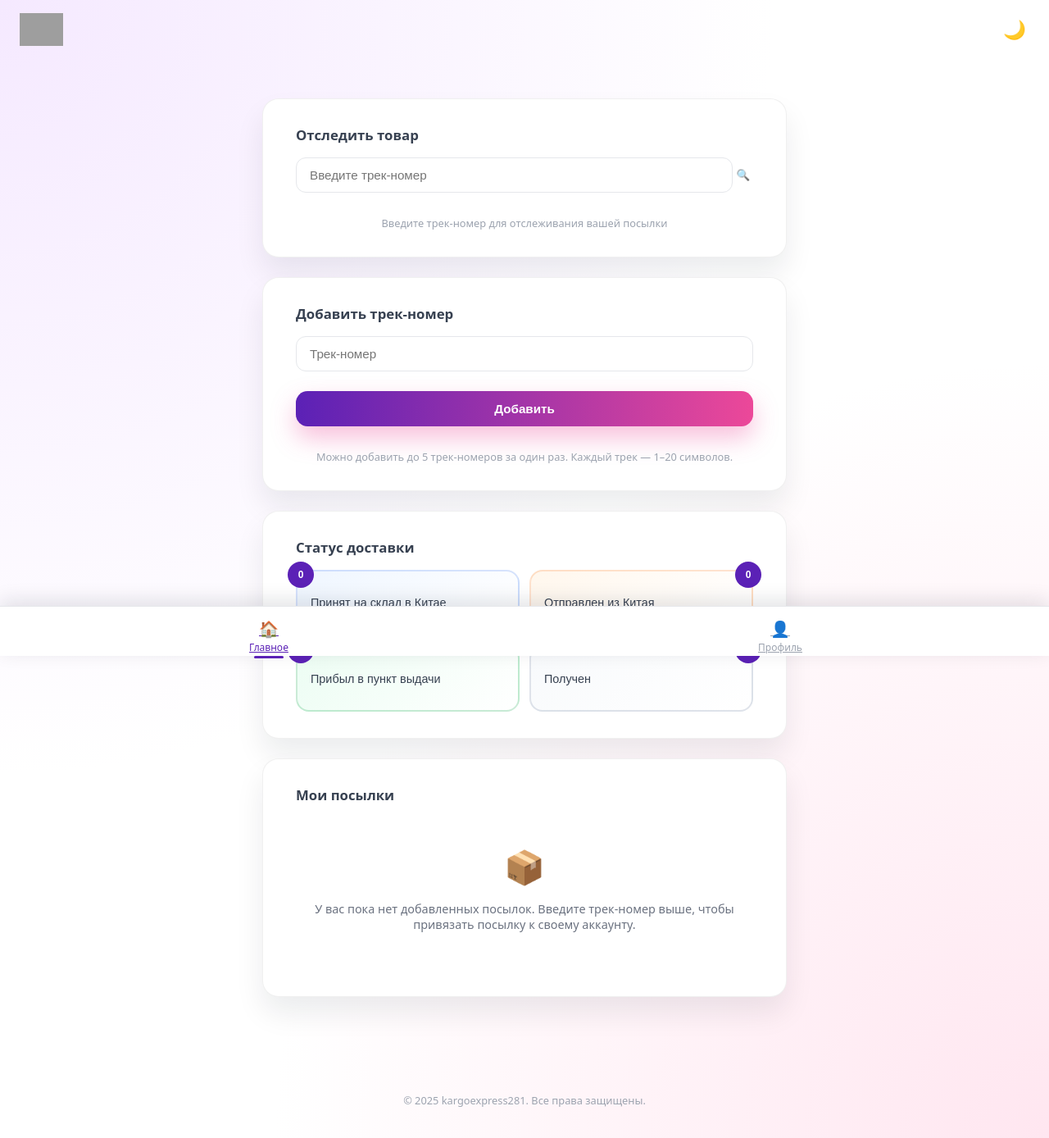
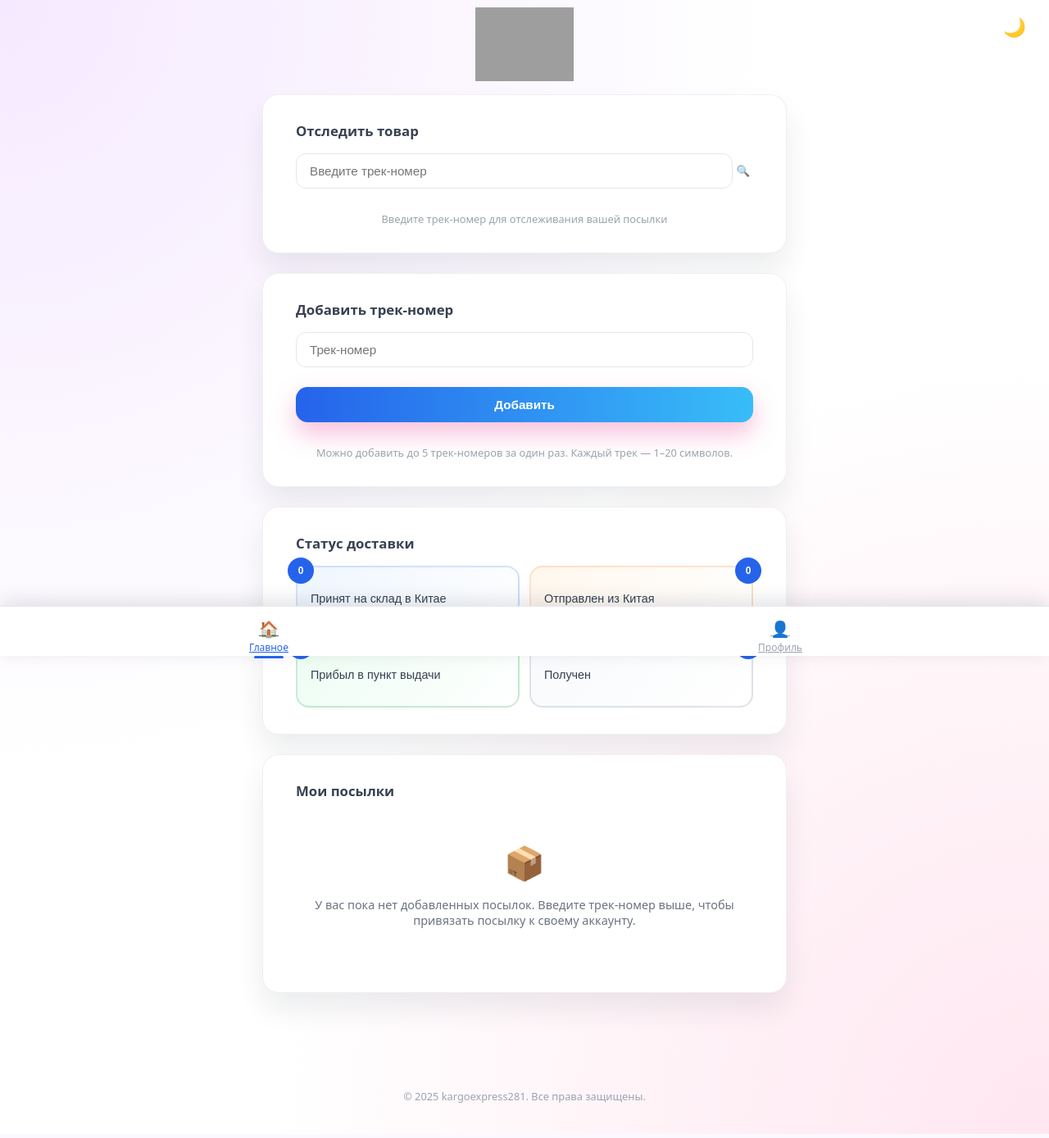
Before and after one commit to isko18/289, a Django app: page /cabinet/ in a window 1280 px wide. Shown: the whole page at 82% size. Run offline with Django 5.2, Linux system fonts and the light colour scheme; the visitor is signed in with stand-in values (Sample User, id 1); data that the repository does not hold is empty; grey boxes are pictures that could not be loaded.

Commit message:
firts commit

```diff
--- a/static/css/auth.css
+++ b/static/css/auth.css
@@ -6,8 +6,8 @@
   --background-gradient-to: #ffe6f0;
   --foreground: #111111;
 
-  --primary: #5b21b6;
-  --primary-light: #ec4899;
+  --primary: #2563eb;
+  --primary-light: #38bdf8;
 
   --card-bg: #ffffff;
   --card-border: rgba(0, 0, 0, 0.06);
--- a/static/css/cabinet-base.css
+++ b/static/css/cabinet-base.css
@@ -6,8 +6,8 @@
   --background-gradient-to: #ffe6f0;
   --foreground: #111111;
 
-  --primary: #5b21b6;
-  --primary-light: #ec4899;
+  --primary: #2563eb;
+  --primary-light: #38bdf8;
 
   --card-bg: #ffffff;
   --card-border: rgba(0, 0, 0, 0.06);
@@ -77,14 +77,33 @@ body {
   padding: 1rem 1.5rem;
   display: flex;
   align-items: center;
-  justify-content: space-between;
+  justify-content: center;
+  position: relative; /* важно */
+}
+
+/* контейнер лого (если есть) */
+.header__logo {
+  position: absolute;
+  left: 50%;
+  transform: translateX(-50%);
+  display: flex;
+  align-items: center;
+  justify-content: center;
 }
 
 .header__logo-img {
-  height: 40px;
+  height: 90px; /* увеличил */
+  width: auto;
   display: block;
+      margin-top: 40px;
 }
 
+/* чтобы кнопка темы не мешала */
+.theme-toggle {
+  margin-left: auto;
+  position: relative;
+  z-index: 2;
+}
 /* MAIN */
 
 .main {
```
